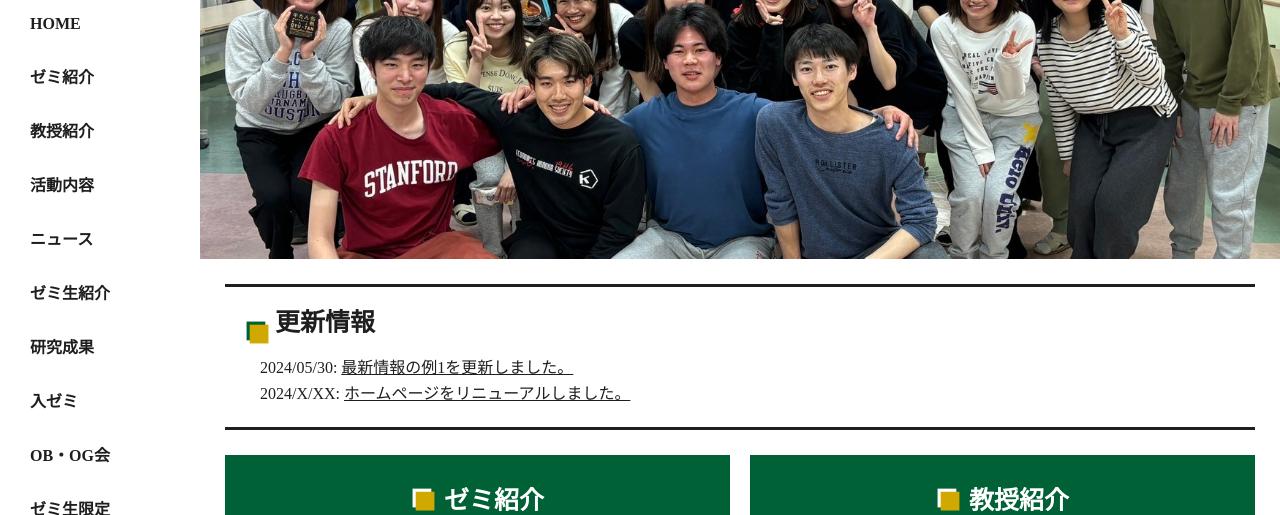
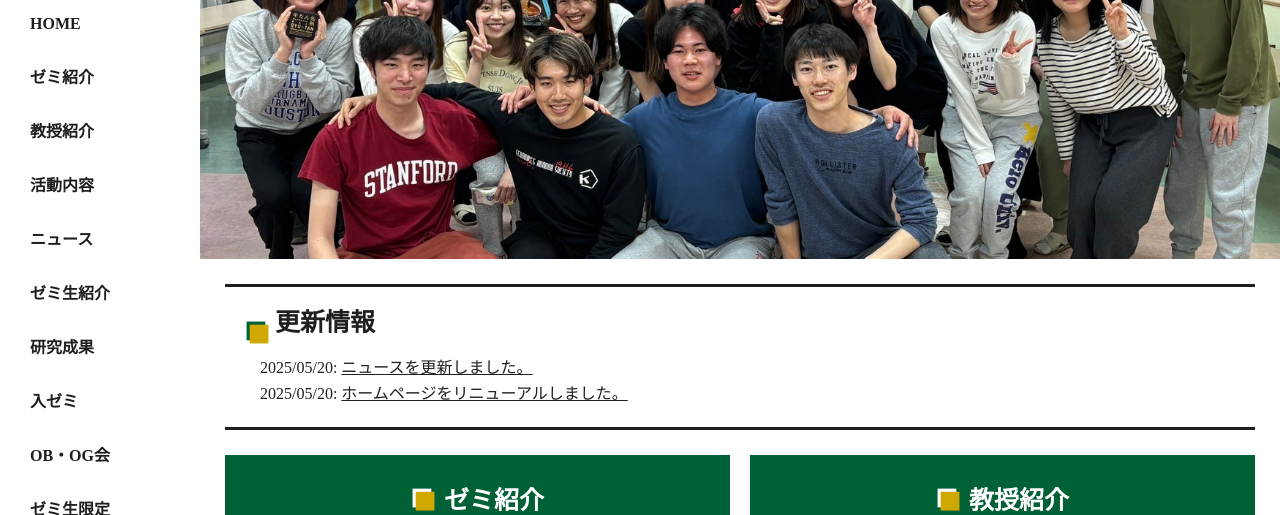
Before and after one commit to dohmaki/keiotakatazemi, a plain HTML site: page index.html in a window 1280 px wide. Shown: the part 141-656 px from the top of the page. Drawn offline with Linux system fonts and the light colour scheme.

Commit message:
Update index.html

```diff
--- a/index.html
+++ b/index.html
@@ -63,8 +63,8 @@
       <section class="updates">
         <h2><img class="heading-icon" src="image/heading-icon.svg" />更新情報</h2>
         <ul>
-          <li>2024/05/30: <a href="#">最新情報の例1を更新しました。</a></li>
-          <li>2024/X/XX: <a href="news.html">ホームページをリニューアルしました。</a></li>
+          <li>2025/05/20: <a href="#">ニュースを更新しました。</a></li>
+          <li>2025/05/20: <a href="news.html">ホームページをリニューアルしました。</a></li>
         </ul>
       </section>
       <section class="content-sections">
```
